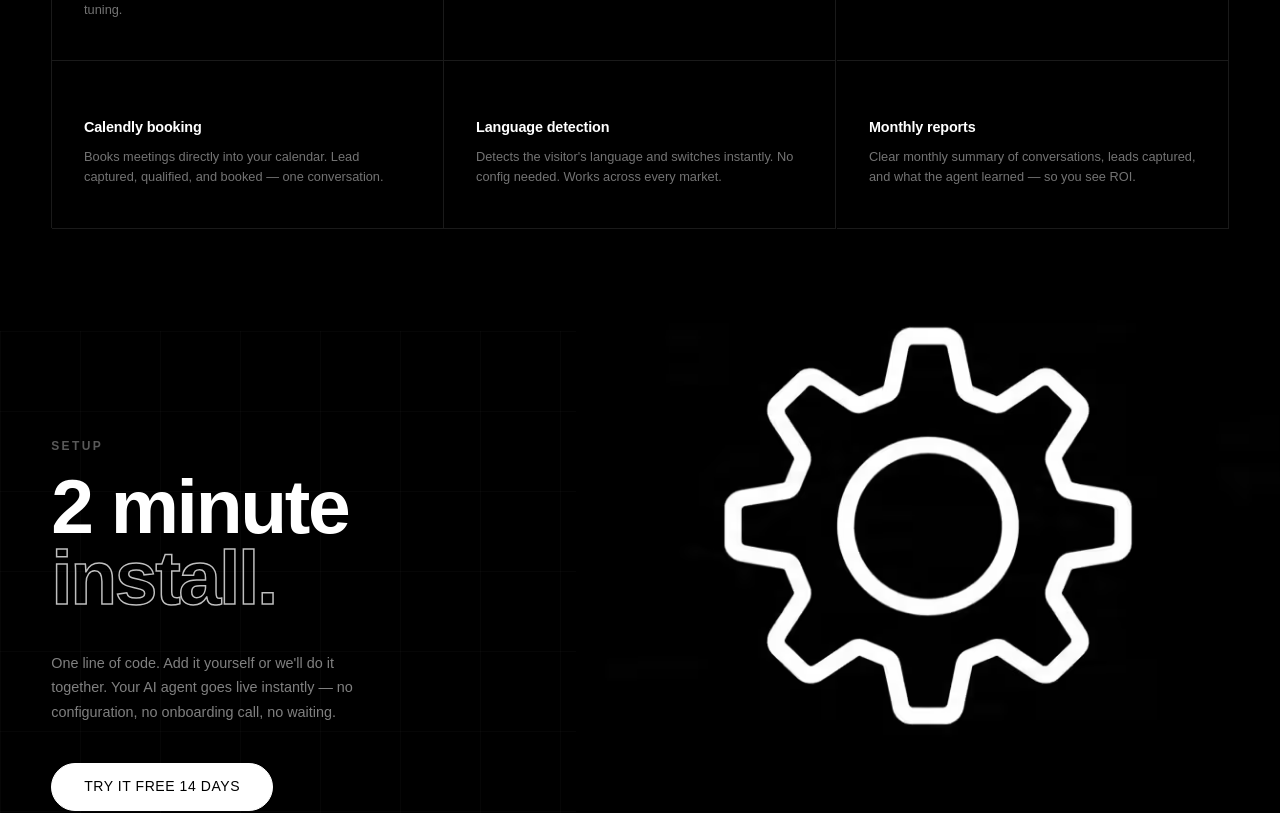
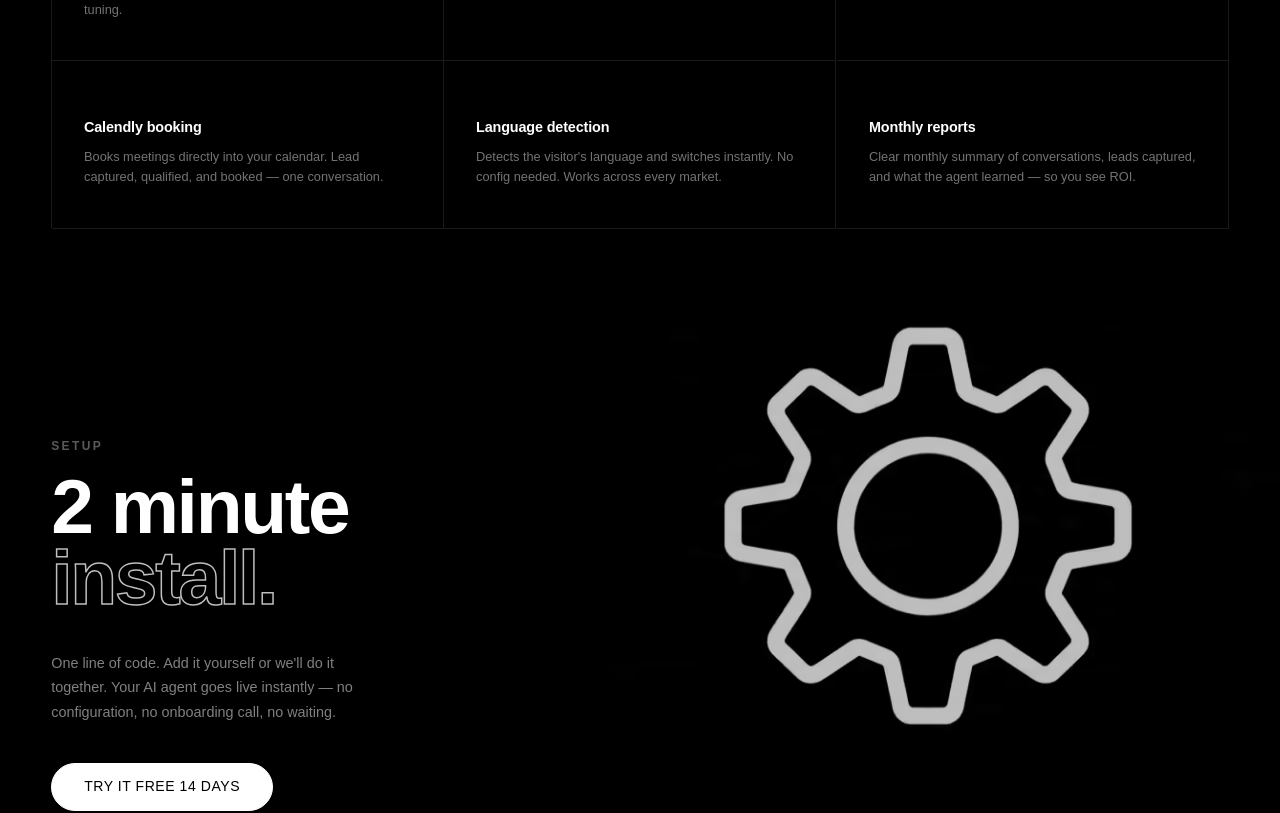
Before and after one commit to synabs/website, a React (Vite) app: page / in a window 1280 px wide. Shown: the part 3680-4493 px from the top of the page. Built offline with nearby package versions, Linux system fonts and the light colour scheme; no server answers.

Commit message:
Update SetupSection.css

```diff
--- a/src/styles/SetupSection.css
+++ b/src/styles/SetupSection.css
@@ -10,29 +10,18 @@
   overflow: visible; /* allow image to bleed upward */
 }
 
-.ss-section__bg {
-  position: absolute;
-  inset: 0;
-  background-image:
-    linear-gradient(rgba(255,255,255,0.025) 1px, transparent 1px),
-    linear-gradient(90deg, rgba(255,255,255,0.025) 1px, transparent 1px);
-  background-size: 80px 80px;
-  pointer-events: none;
-  z-index: 0;
-}
-
 /* ---- Background image — bleeds upward out of the section ---- */
 .ss-bg-image {
   position: absolute;
   bottom: 0;
   right: 0;
   width: 55%;
-  height: calc(100% + 12rem); /* extends up into the section above */
+  height: calc(100% + 12rem);
   object-fit: cover;
   object-position: top center;
   z-index: 0;
   pointer-events: none;
-  /* fade the top edge so it dissolves into the section above */
+  opacity: 0.75;
   -webkit-mask-image: linear-gradient(to bottom, transparent 0%, black 22%);
   mask-image: linear-gradient(to bottom, transparent 0%, black 22%);
 }
```
